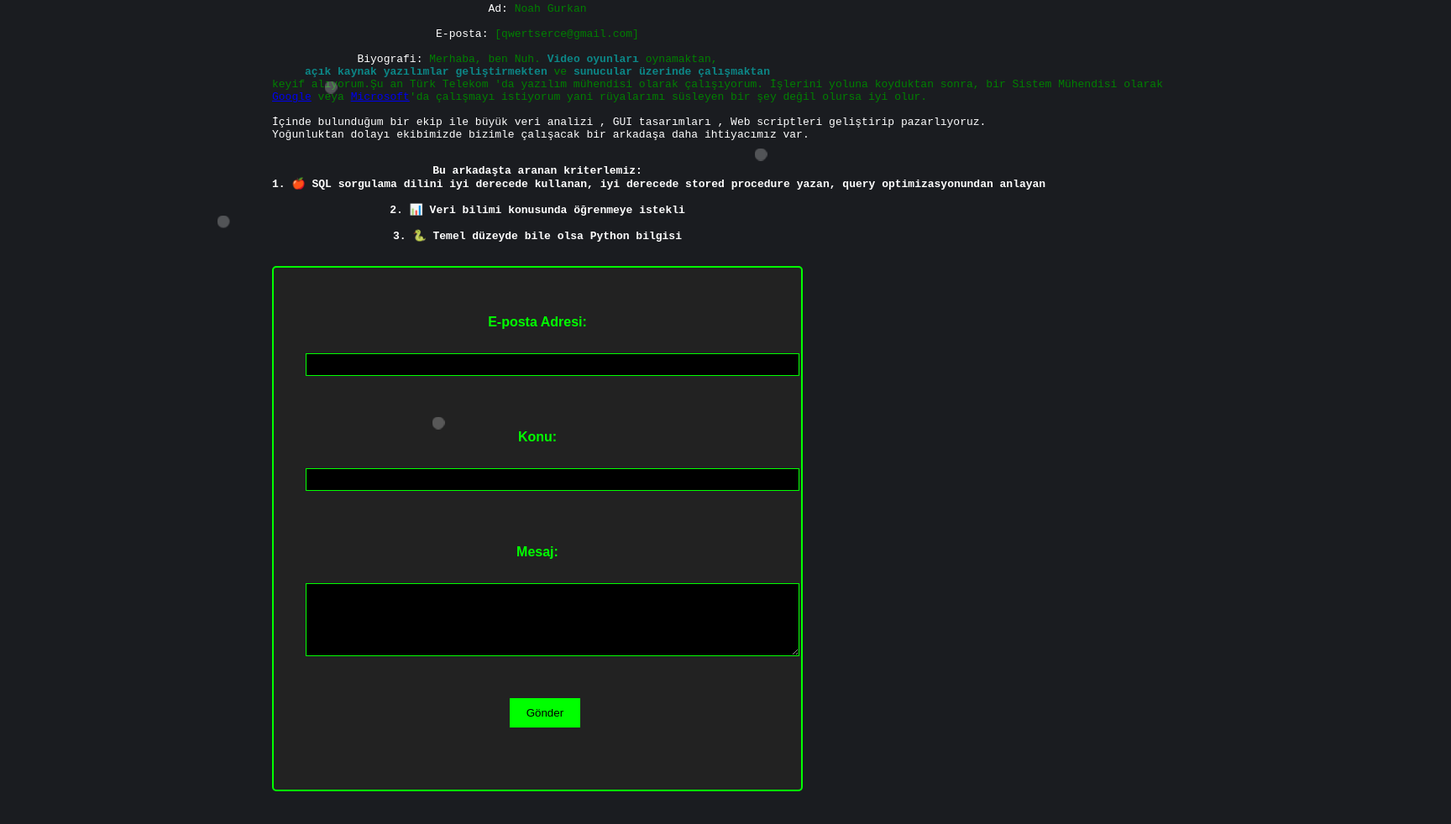
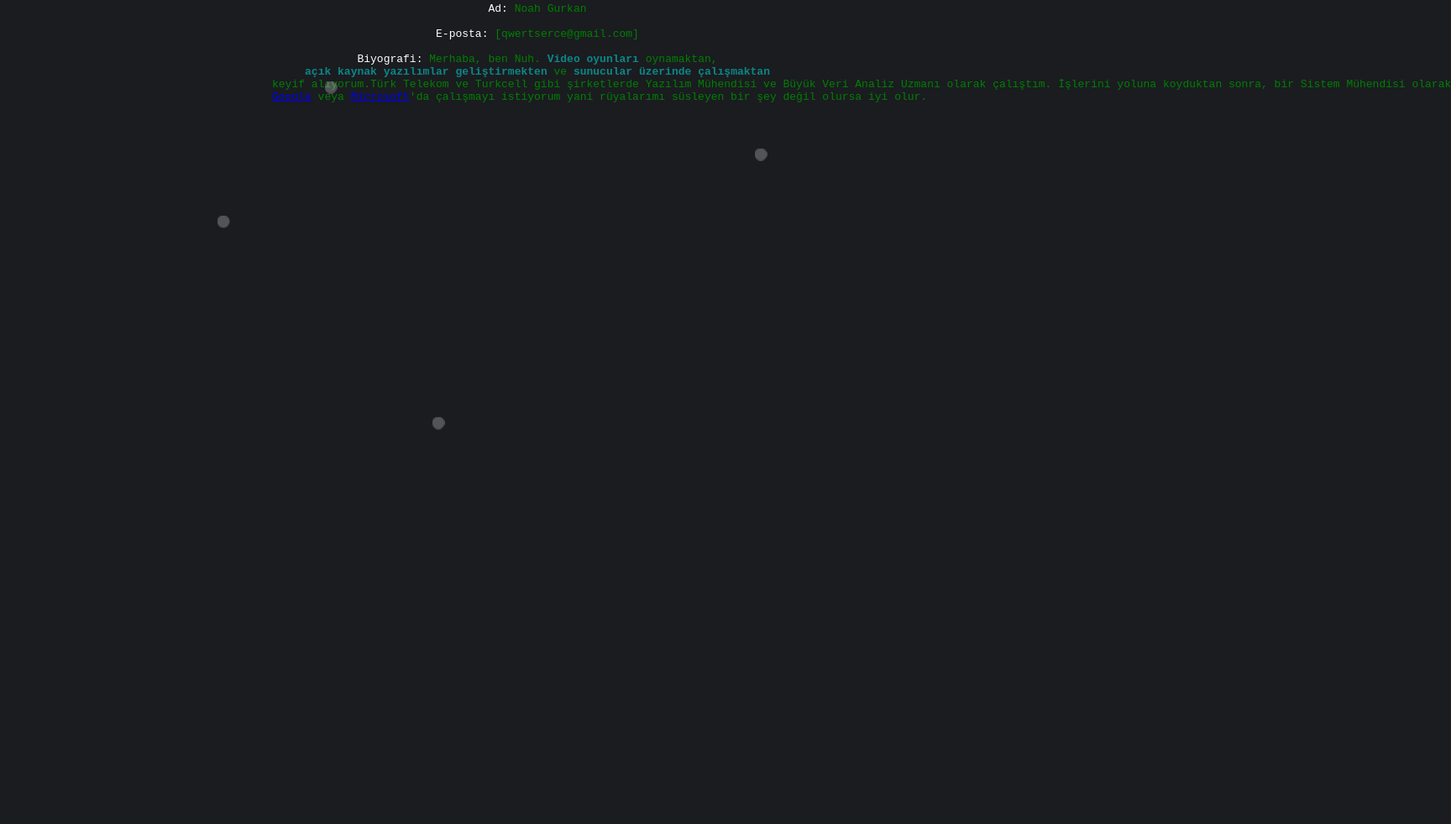
Before and after one commit to mevlanaechooff/basvuru.github.io, a plain HTML site: page index.html in a window 1280 px wide. Shown: the part 226-1208 px from the top of the page at 84% size, 1728 px wide, since content can reach past the window. After the commit the page ends 800 px from the top, so only its background shows below. Drawn offline with nearby package versions, Linux system fonts and the light colour scheme; a script that the page names is missing.

Commit message:
Update index.html

```diff
--- a/index.html
+++ b/index.html
@@ -3,7 +3,7 @@
 
 <head>
   <meta charset="UTF-8">
-  <title>Noah Gurkan GITHUB| DEEP LEARNİNG| PYTHON| BIG DATA </title>
+  <title>Noah Gurkan DEEP LEARNİNG | PYTHON | BIG DATA </title>
   <link href="https://fonts.googleapis.com/css?family=Inconsolata:400,700|VT323" rel="stylesheet">
   <link rel="stylesheet" type="text/css" href="style.css">
   <style>
@@ -26,31 +26,10 @@ E-posta: <span class="green">[qwertserce@gmail.com]</span>
 
 Biyografi: <span class="green">Merhaba, ben Nuh. <strong style="color: rgb(12, 135, 135);">Video oyunları</strong> oynamaktan,
 <strong style="color: rgb(12, 135, 135);">açık kaynak yazılımlar geliştirmekten</strong> ve <strong style="color: rgb(12, 135, 135);">sunucular üzerinde çalışmaktan</strong>
-keyif alıyorum.Şu an Türk Telekom 'da yazılım mühendisi olarak çalışıyorum. İşlerini yoluna koyduktan sonra, bir Sistem Mühendisi olarak
+keyif alıyorum.Türk Telekom ve Turkcell gibi şirketlerde Yazılım Mühendisi ve Büyük Veri Analiz Uzmanı olarak çalıştım. İşlerini yoluna koyduktan sonra, bir Sistem Mühendisi olarak
 <a href="https://google.com">Google</a> veya <a href="https://microsoft.com">Microsoft</a>'da çalışmayı istiyorum yani rüyalarımı süsleyen bir şey değil olursa iyi olur.</span>
 
-İçinde bulunduğum bir ekip ile büyük veri analizi , GUI tasarımları , Web scriptleri geliştirip pazarlıyoruz.
-Yoğunluktan dolayı ekibimizde bizimle çalışacak bir arkadaşa daha ihtiyacımız var.
 
-<p style="text-align: center;"><strong>Bu arkadaşta aranan kriterlemiz:
-1. 🍎 SQL sorgulama dilini iyi derecede kullanan, iyi derecede stored procedure yazan, query optimizasyonundan anlayan
-
-2. 📊 Veri bilimi konusunda öğrenmeye istekli
-
-3. 🐍 Temel düzeyde bile olsa Python bilgisi
-
-<form action="mailto:qwertserce@gmail.com" method="post" enctype="text/plain">
-    <label for="email">E-posta Adresi:</label>
-    <input type="email" id="email" name="email" required>
-    <br>
-    <label for="subject">Konu:</label>
-    <input type="text" id="subject" name="subject" required>
-    <br>
-    <label for="message">Mesaj:</label>
-    <textarea id="message" name="message" rows="5" required></textarea>
-    <br>
-    <input type="submit" value="Gönder">
-  </form>
 
 
 </strong></p>
```
